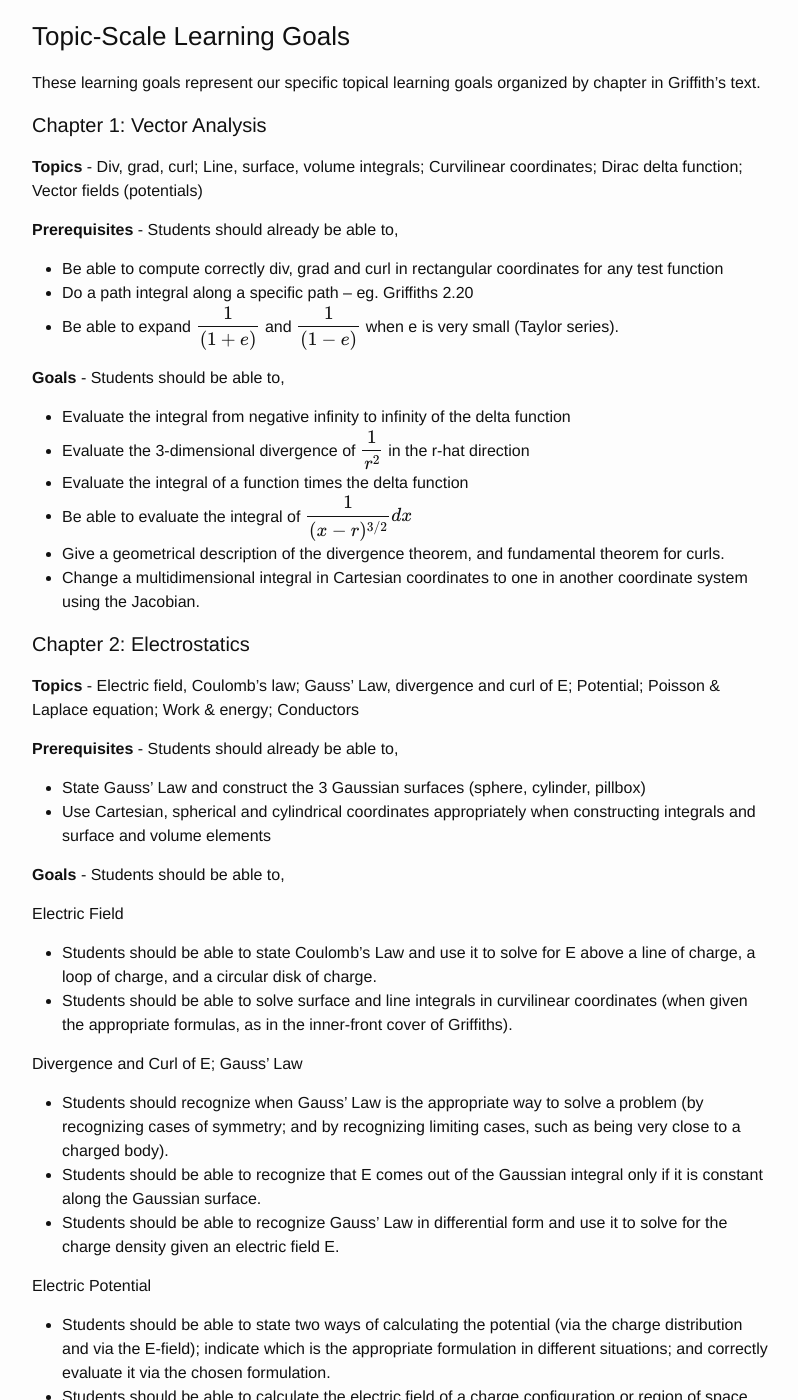
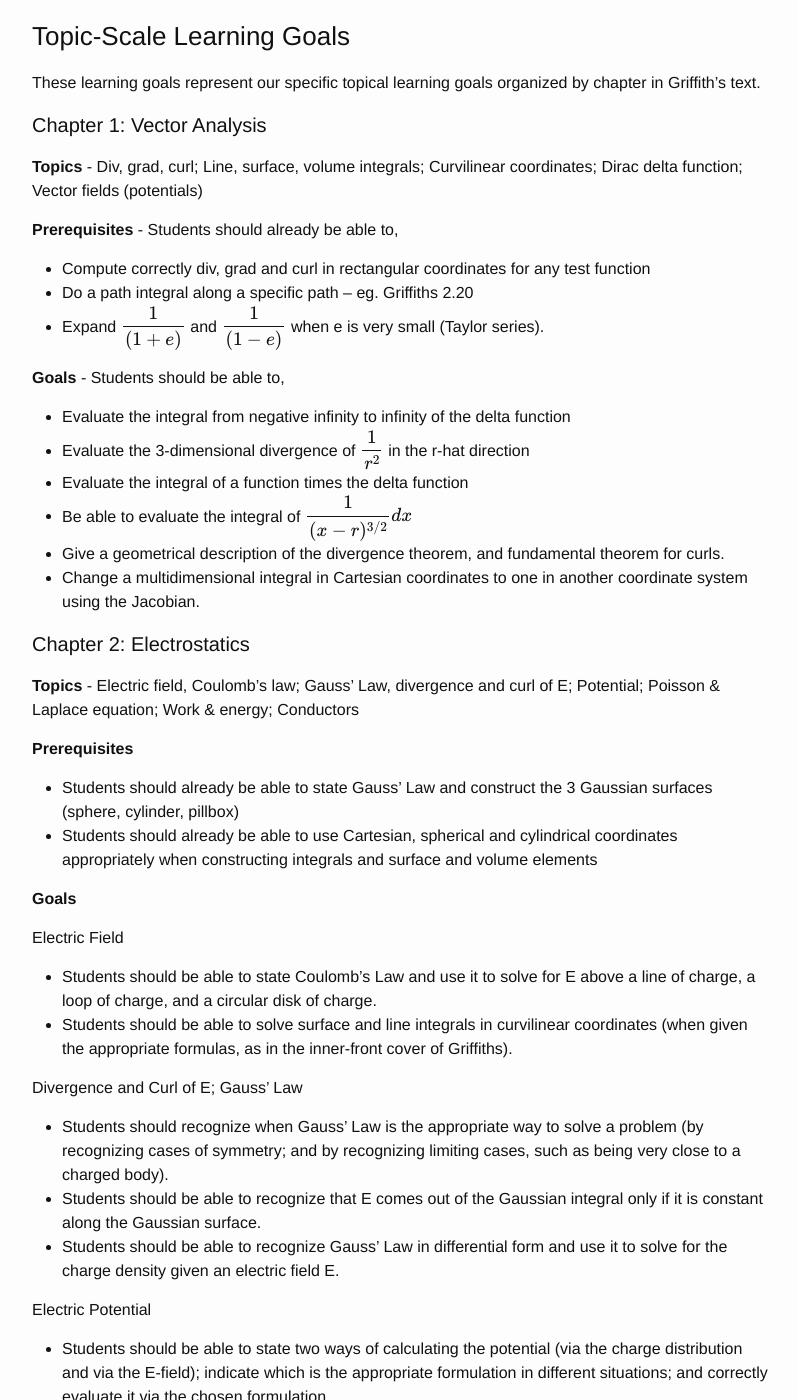
Before and after one commit to dannycab/phy481msu, a Jekyll site: the page built from learning_goals.md, in a window 1280 px wide and 1400 px high, scrolled down 1647 px. Shown: the whole window, without its empty margins (238-1036 px from the left). Built offline with Jekyll 4.4.1, drawn with Linux system fonts in a browser that asks for light colours; formulas are drawn with MathJax 3; some of the changed text lies outside the part shown.

Commit message:
Edits to index and learning goals

```diff
--- a/learning_goals.md
+++ b/learning_goals.md
@@ -104,10 +104,10 @@
 
 **Prerequisites** - Students should already be able to,
 
--   Be able to compute correctly div, grad and curl in rectangular
+-   Compute correctly div, grad and curl in rectangular
     coordinates for any test function
 -   Do a path integral along a specific path -- eg. Griffiths 2.20
--   Be able to expand \\(\\dfrac{1}{(1+e)}\\)
+-   Expand \\(\\dfrac{1}{(1+e)}\\)
     and \\(\\dfrac{1}{(1-e)}\\) when e is very small (Taylor series).
 
 **Goals** - Students should be able to,
@@ -123,29 +123,23 @@
 -   Change a multidimensional integral in Cartesian coordinates to one
     in another coordinate system using the Jacobian.
 
-
-
-
-
-
 #### Chapter 2: Electrostatics
-
-
 
 **Topics** - Electric field, Coulomb's law; Gauss' Law, divergence and
 curl of E; Potential; Poisson & Laplace equation; Work & energy;
 Conductors
 
-**Prerequisites** - Students should already be able to,
+**Prerequisites**
 
--   State Gauss' Law and construct the 3 Gaussian surfaces (sphere,
+-   Students should already be able to state Gauss' Law and construct the 3 Gaussian surfaces (sphere,
     cylinder, pillbox)
--   Use Cartesian, spherical and cylindrical coordinates appropriately
+-   Students should already be able to use Cartesian, spherical and cylindrical coordinates appropriately
     when constructing integrals and surface and volume elements
 
-**Goals** - Students should be able to,
+**Goals**
 
 Electric Field
+
 -   Students should be able to state Coulomb's Law and use it to solve
     for E above a line of charge, a loop of charge, and a circular disk
     of charge.
@@ -154,6 +148,7 @@
     the inner-front cover of Griffiths).
 
 Divergence and Curl of E; Gauss' Law
+
 -   Students should recognize when Gauss' Law is the appropriate way to
     solve a problem (by recognizing cases of symmetry; and by
     recognizing limiting cases, such as being very close to a
@@ -165,6 +160,7 @@
     field E.
 
 Electric Potential
+
 -   Students should be able to state two ways of calculating the
     potential (via the charge distribution and via the E-field);
     indicate which is the appropriate formulation in different
@@ -184,12 +180,14 @@
     absolute value).
 
 Work and Energy
+
 -   Students should be able to calculate the energy stored in a
     continuous charge distribution when given the appropriate formula
 -   Students should be able to explain in words what this
     energy represents.
 
 Conductors
+
 -   Students should be able to sketch the induced charge distribution on
     a conductor placed in an electric field.
 -   Students should be able to explain what happens to a conductor when
@@ -204,19 +202,13 @@
     resides on the surface of a conductor.
 
 Maxwell's Equations
+
 -   Students should be able to interpret the first and second Maxwell's
     equations for electrostatics (divergence and curl of E) and use them
     to describe electrostatics (i.e., Gauss' Law is just one application
     of the first law).
 
-
-
-
-
-
 #### Chapter 3: Special Techniques
-
-
 
 **Topics** - Laplace's equation; Boundary conditions and uniqueness;
 Method of images; Separation of variables in Cartesian and spherical;
@@ -232,13 +224,15 @@
     basis, such as sin and cos.
 -   State that conductors are equipotentials.
 
-**Goals** - Students should be able to,
+**Goals**
 
 Laplace's Equation
+
 -   Students should recognize that the solution to Laplace's equation
     is unique.
 
 Method of Images
+
 -   Students should realize when the method of images is applicable and
     be able to solve simple cases.
 -   Students should be able to explain the difference between the
@@ -246,6 +240,7 @@
     (image charges).
 
 Separation of Variables/Boundary Value problems
+
 -   Students should be able to state the appropriate boundary conditions
     on V in electrostatics and be able to derive them from
     Maxwell's equations.
@@ -265,6 +260,7 @@
     these coefficients.
 
 Multipole Expansion
+
 -   Students should be able to explain when and why approximate
     potentials are useful.
 -   Students should be able to identify and calculate the lowest-order
@@ -272,23 +268,17 @@
 -   Students should be able to sketch the direction and calculate the
     dipole moment of a given charge distribution.
 
-
-
-
-
-
 #### Chapter 4: Electric Fields in Matter
-
-
 
 **Topics** - Polarization & dielectrics; Field of polarized object
 (bound charges, field inside dielectric); Electric displacement; Linear
 dielectrics: Susceptibility, permittivity, dielectric constant; Boundary
 value problems with dielectrics
 
-**Goals** - Students should be able to,
+**Goals**
 
 Polarization and Dielectrics
+
 -   Students should be able to go between two representations of dipoles
     – as point charges, and as generalized dipole vectors – for simple
     charge configurations.
@@ -304,6 +294,7 @@
     charge at a macroscopic and microscopic level.
 
 Field from a Polarized Object
+
 -   Students should be able to sketch the E field inside and outside a
     dielectric sphere placed in an electric field.
 -   Students should be able to explain what happens to a dielectric,
@@ -314,12 +305,14 @@
     conditions on D given its relationship to E and Q\_free.
 
 Electric Displacement
+
 -   Students should be able to sketch the direction of D, P, and E for
     simple problems involving dielectrics
 -   Students should be able to calculate the E field inside a dielectric
     when given epsilon and the free charge on the dielectric.
 
 Linear Dielectrics
+
 -   Students should be able to articulate the difference between a
     linear and nonlinear dielectric.
 -   Students should be able to write down Maxwell's equations
@@ -328,14 +321,7 @@
 -   Students should be able to identify the appropriate boundary
     conditions on D, given its relationship to E.
 
-
-
-
-
-
 #### Chapter 5: Magnetostatics
-
-
 
 **Topics** - Currents and charge density; Magnetic fields and forces
 (Lorentz force law); Biot-Savart law; Divergence and curl of B (Ampere's
@@ -346,9 +332,10 @@
 -   Write down Lorentz force law
 -   Know the right-hand rule and how to apply it
 
-**Goals** - Students should be able to,
+**Goals**
 
 Currents and Charge Density
+
 -   Students should be able to calculate current density J given the
     current I, and know the units for each.
 -   Students should be able to explain, in words, what the charge
@@ -359,6 +346,7 @@
     of the velocity of the particle or in terms of each other.
 
 Magnetic Fields and Forces
+
 -   Students should be able to describe the trajectory of a charged
     particle in a given magnetic field.
 -   Students should be able to sketch the B field around a current
@@ -367,6 +355,7 @@
     work using concepts and mathematics from this course.
 
 Biot-Savart
+
 -   Students should be able to state when the Biot-Savart Law applies
     (magnetostatics; steady currents, dp/dt=0).
 -   Students should be able to compare similarities and differences
@@ -376,6 +365,7 @@
     in simple cases.
 
 Divergence and Curl of B
+
 -   Students should be able to draw appropriate Amperian loops for the
     cases in which symmetry allows for solution of the B field using
     Ampere's Law (ie., infinite wire, infinite plane, infinite solenoid,
@@ -384,6 +374,7 @@
     Maxwell's equations
 
 Magnetic Vector Potential
+
 -   Students should be able to explain why the potential A is a vector
     for magnetostatics, whereas it's a scalar (V) in electrostatics.
     Ie., that the source of magnetic fields (the current) is a vector,
@@ -393,32 +384,28 @@
     useful for solving problems.
 
 Separation of Variables/Boundary Value Problems
+
 -   Students should be able to state the appropriate boundary conditions
     on B in magnetostatics and be able to derive them from Maxwell's
     equations
 
 Maxwell's Equations
--   1\. Students should be able to interpret the third and fourth Maxwell's
+
+-   Students should be able to interpret the third and fourth Maxwell's
     equations for electrostatics (divergence and curl of B) and use them to
     describe magnetostatics (i.e., Ampere's Law and Biot-Savart law are just
     applications of these laws).
 
-
-
-
-
-
 #### Chapter 6: Magnetic Fields in Matter
-
-
 
 **Topics** - Magnetization – diamagnets, paramagnets, ferromagnets;
 Field of magnetized object (bound currents); Auxiliary field H; Linear
 and nonlinear media: susceptibility, permeability
 
-**Goals** - Students should be able to,
+**Goals**
 
 Magnetization
+
 -   Students should be able to calculate the torque on a magnetic dipole
     in a magnetic field.
 -   Students should be able to explain the difference between para, dia,
@@ -426,6 +413,7 @@
     magnetic field.
 
 The Field of a Magnetized Object
+
 -   Students should be able to predict whether a particular
     magnetization will result in a bound surface and/or volume current,
     for simple magnetizations.
@@ -433,6 +421,7 @@
     surface and volume current, using Stokes' Theorem.
 
 The Auxiliary Field H
+
 -   Students should be able to calculate H when given B or M
 -   Students should recognize that H is a mathematical construction,
     whereas B and M are physical quantities.
@@ -443,14 +432,7 @@
 -   Students should be able to identify the appropriate boundary
     conditions on H given its relationship to M and K\_free.
 
-
-
-
-
-
 #### Chapter 7: Electrodynamics
-
-
 
 **Topics** - Electromotive force (Ohm's Law, emf); Electromagnetic
 induction (Faraday's Law); Maxwell's equations
@@ -461,16 +443,9 @@
 this material is covered in here, it may still be prudent to review at
 the beginning of the following semester.
 
-
-
-
-
-
 #### Course Objectives: Calculation and Computation
 
-
-
-**Goals** - Students should be able to,
+**Goals**
 
 -   Compute gradient, divergence, curl, and Laplacian
 -   Evaluate line, surface, and volume integrals
```
Also changed, not shown: index.md (+12 -11 lines).
